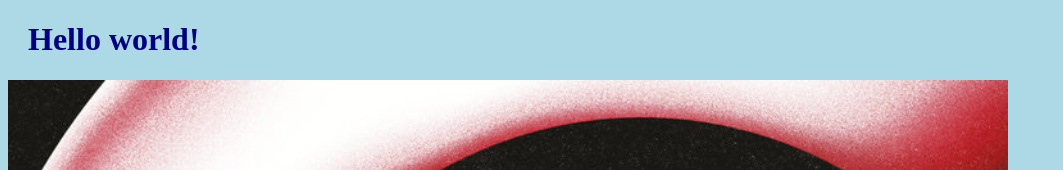
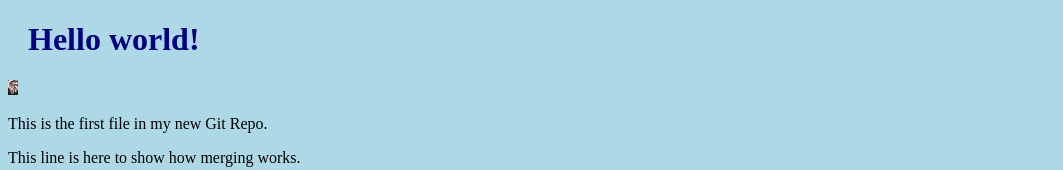
Before and after one commit to MaksymCheremisin/hello-world, a plain HTML site: page index.html in a window 1280 px wide. Shown: the top 170 px of the page, without its empty margins (0-1063 px from the left). Drawn offline with Linux system fonts and the light colour scheme.

Commit message:
Update index.html

```diff
--- a/index.html
+++ b/index.html
@@ -7,7 +7,7 @@
 <body>
 
 <h1>Hello world!</h1>
-<div><img src="img_hello_world.jpg" alt="Hello World from Space" style="width:100%;max-width:1000px"></div>
+<div><img src="img_hello_world.jpg" alt="Hello World from Space" style="width:100%;max-width:10px"></div>
 <p>This is the first file in my new Git Repo.</p>
 <p>This line is here to show how merging works.</p>
 <div><img src="img_hello_git.jpg" alt="Hello Git" style="width:100%;max-width:640px"></div>
```
